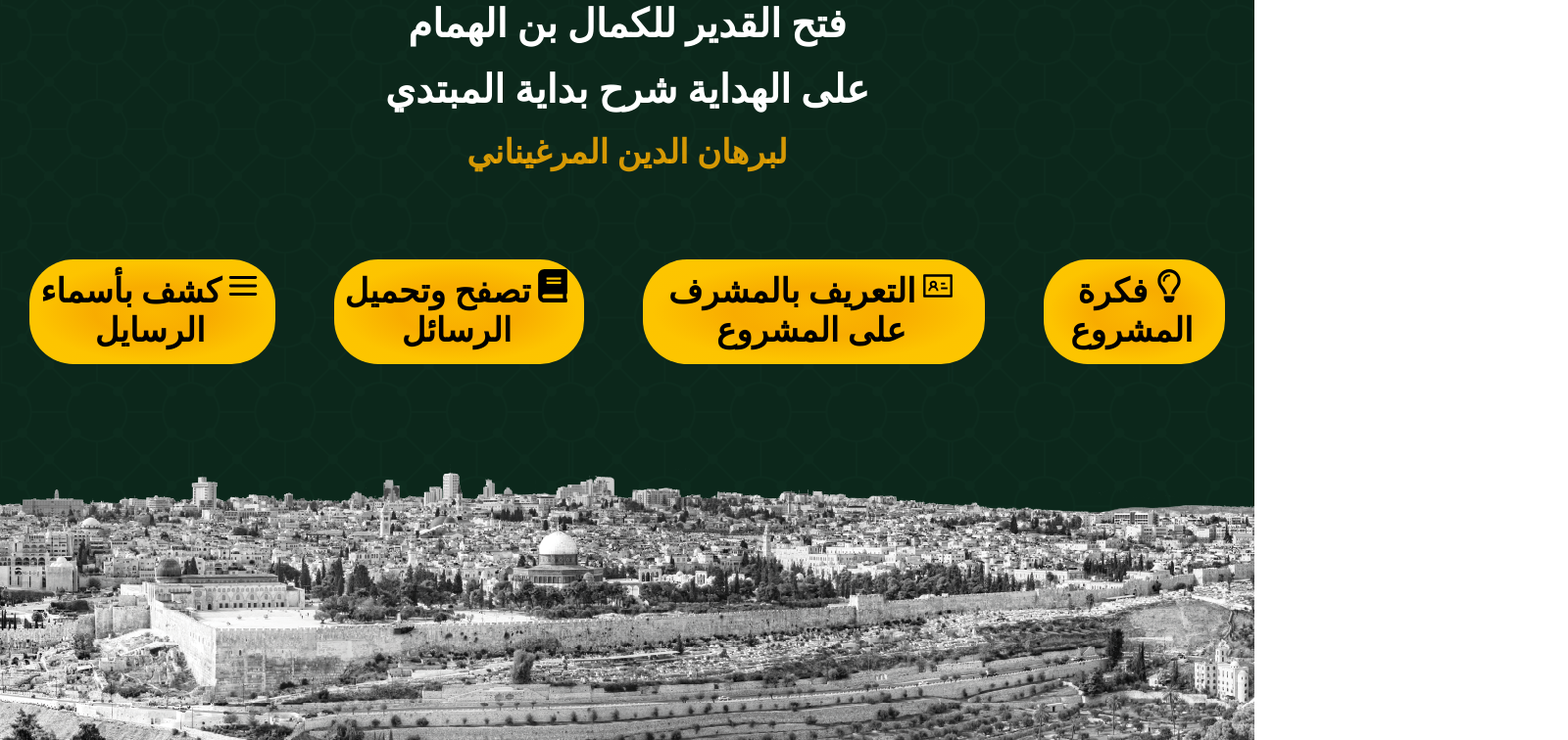
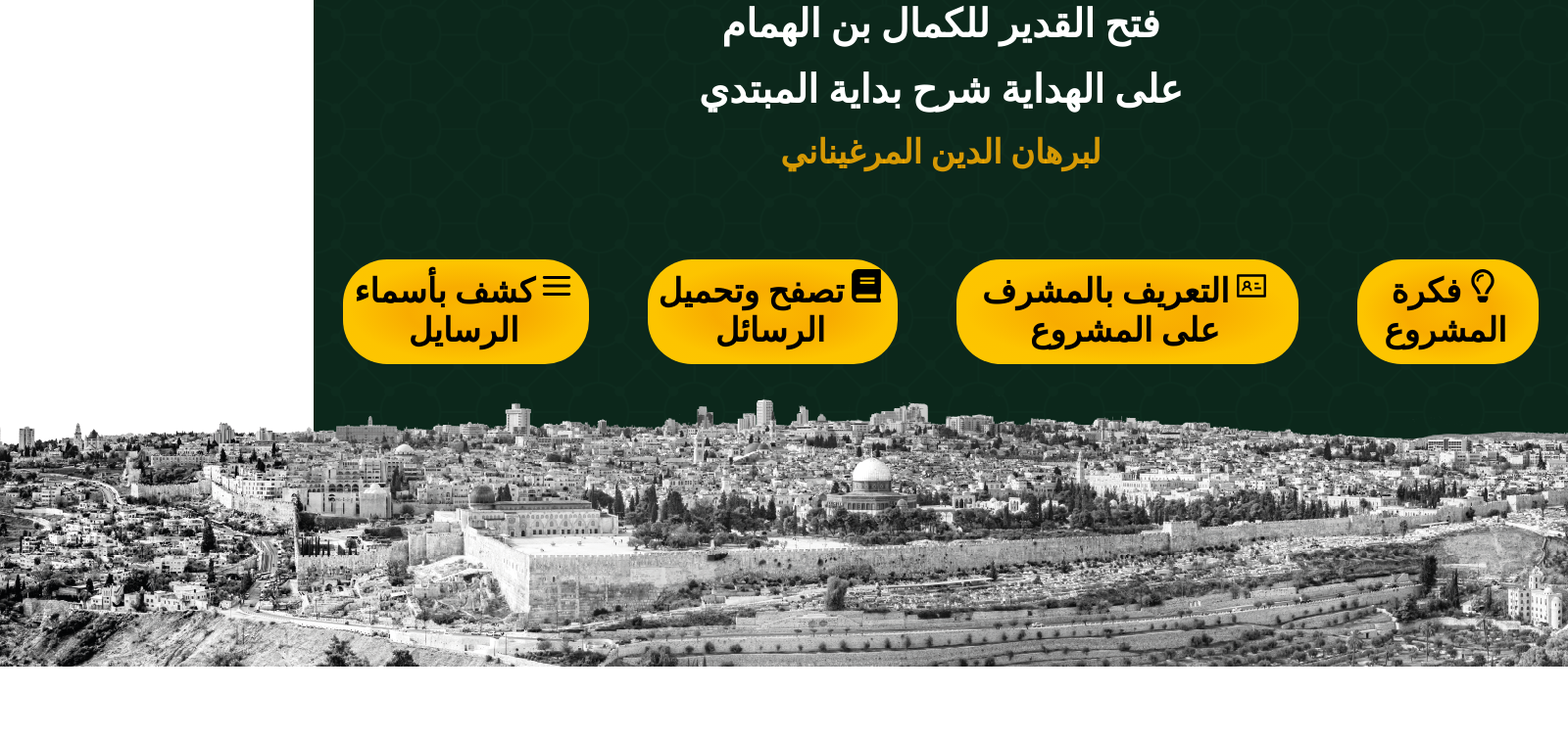
Before and after one commit to motaztamimi/resala, a React (Create React App) app: page / in a window 1280 px wide. Shown: the part 119-875 px from the top of the page at 98% size, 1600 px wide, since content can reach past the window. After the commit the page ends 800 px from the top, so only its background shows below. Built offline with nearby package versions, Linux system fonts and the light colour scheme.

Commit message:
fixed some bugs

```diff
--- a/src/index.css
+++ b/src/index.css
@@ -71,13 +71,12 @@ body {
   box-shadow: 0 0 11px rgba(33, 33, 33, 0.2);
 }
 #imageHomepage {
-  position: static;
+  position: absolute;
 
   object-fit: cover;
   bottom: 0;
 }
-.selectSection i{
-
+.selectSection i {
   font-size: 34px;
   margin-left: 5px;
 }
--- a/src/styles/projectIdeaStyle.css
+++ b/src/styles/projectIdeaStyle.css
@@ -72,6 +72,9 @@
 .ideaText .Openning {
   margin: 0;
 }
+.ideaText h1 {
+  text-align: center;
+}
 .ideaText .Openning2 {
   margin: 0;
   padding: 20px;
```
